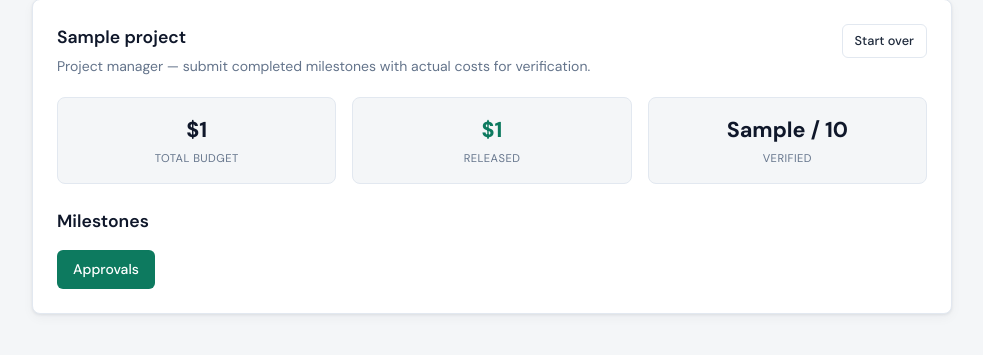
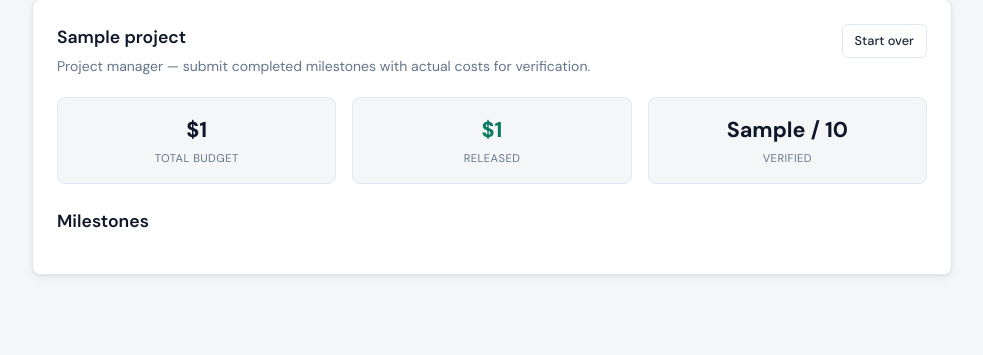
Before and after one commit to bosbos-9/bunyan, a Flask app: template templates/project.html in a window 1280 px wide. Shown: the part 206-561 px from the top of the page, without its empty margins (148-1131 px from the left). Run offline with Flask 3, Linux system fonts and the light colour scheme; the template is opened without the code that fills it: most values are stand-ins (such as "Sample title", 1, 10 or a date in 2020).

Commit message:
removed approvals button from project

```diff
--- a/templates/project.html
+++ b/templates/project.html
@@ -50,10 +50,6 @@
 
   <h2 class="subsection-title">Milestones</h2>
   <ul id="pm-milestone-list" class="milestone-list"></ul>
-
-  <div class="actions">
-    <a href="{{ url_for('approvals_page') }}" class="btn btn-primary">Approvals</a>
-  </div>
 </section>
 {% else %}
 <section class="card">
```
